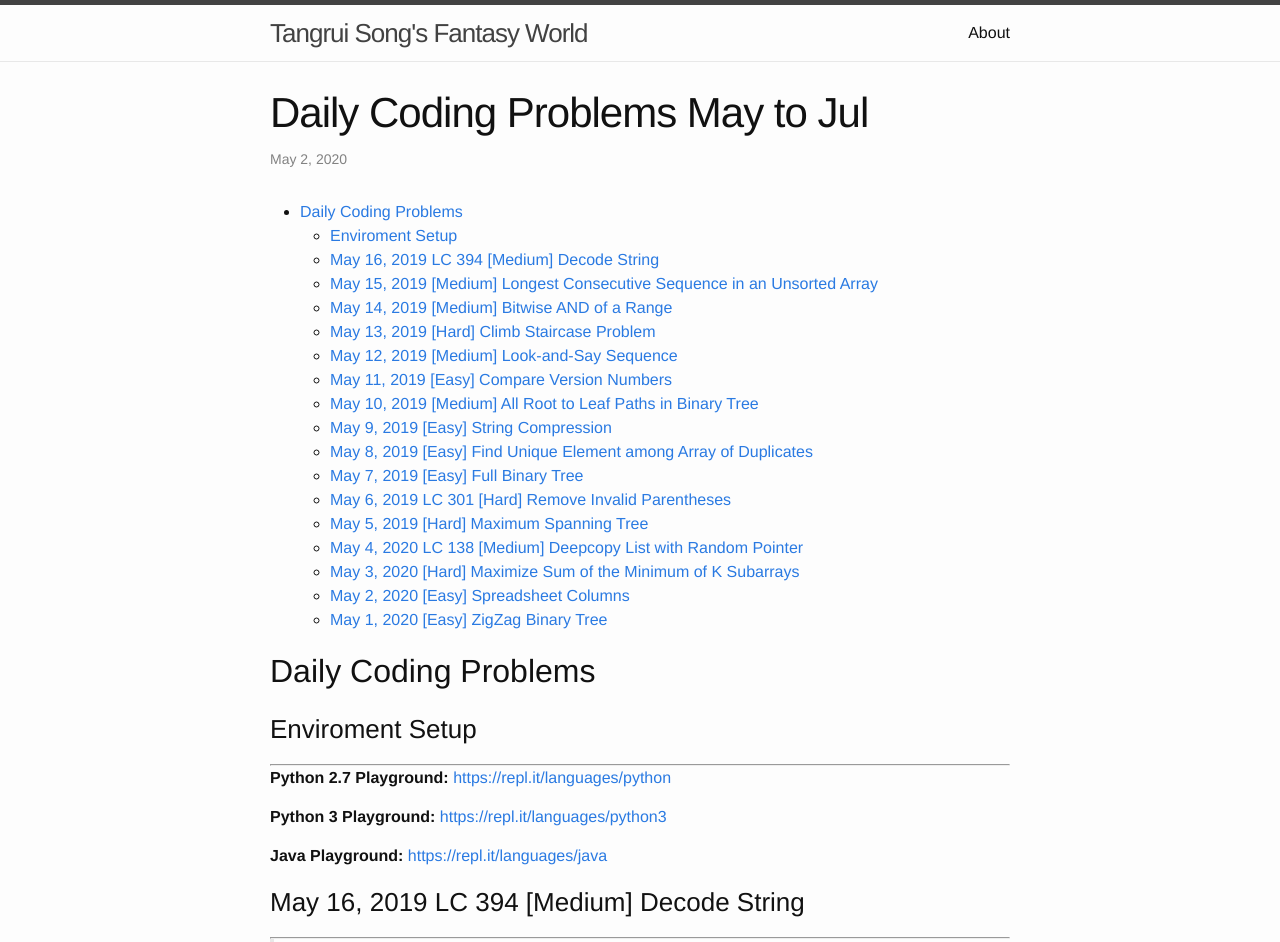
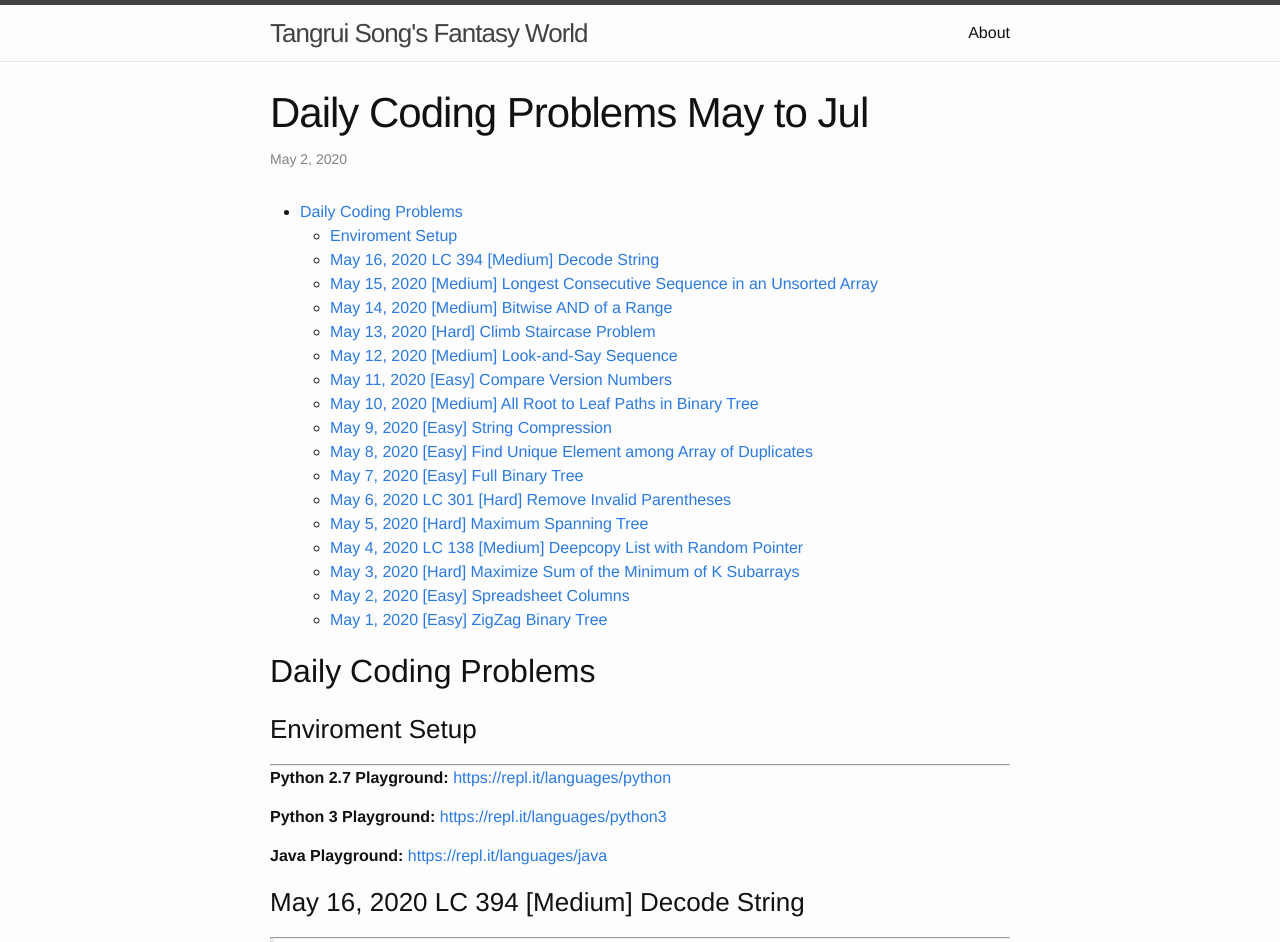
Before and after one commit to trsong/trsong.github.io, a Jekyll site: the page built from _posts/2020-05-01-DailyQuestionsMay.md, in a window 1280 px wide and 1400 px high. Shown: the top 942 px of the window. Built offline with Jekyll 4.4.1, drawn with Linux system fonts in a browser that asks for light colours; some of the changed text lies outside the part shown.

Commit message:
Fix the incorrect date in title

````diff
--- a/_posts/2020-05-01-DailyQuestionsMay.md
+++ b/_posts/2020-05-01-DailyQuestionsMay.md
@@ -34,12 +34,12 @@ You should return the following, as a string:
 -->
 
 
-### May 16, 2019 LC 394 \[Medium\] Decode String
+### May 16, 2020 LC 394 \[Medium\] Decode String
 ---
 > **Question:** Given a string with a certain rule: `k[string]` should be expanded to string `k` times. So for example, `3[abc]` should be expanded to `abcabcabc`. Nested expansions can happen, so `2[a2[b]c]` should be expanded to `abbcabbc`.
 
 
-### May 15, 2019 \[Medium\] Longest Consecutive Sequence in an Unsorted Array
+### May 15, 2020 \[Medium\] Longest Consecutive Sequence in an Unsorted Array
 ---
 > **Question:** Given an array of integers, return the largest range, inclusive, of integers that are all included in the array.
 >
@@ -127,7 +127,7 @@ if __name__ == '__main__':
 ```
 
 
-### May 14, 2019 \[Medium\] Bitwise AND of a Range
+### May 14, 2020 \[Medium\] Bitwise AND of a Range
 ---
 > **Question:** Write a function that returns the bitwise AND of all integers between M and N, inclusive.
 
@@ -225,7 +225,7 @@ if __name__ == '__main__':
     unittest.main(exit=False)
 ```
 
-### May 13, 2019 \[Hard\] Climb Staircase Problem
+### May 13, 2020 \[Hard\] Climb Staircase Problem
 ---
 > **Question:** There exists a staircase with N steps, and you can climb up either 1 or 2 steps at a time. Given N, write a function that **PRINT** out all possible unique ways you can climb the staircase. The **ORDER** of the steps matters.
 >
@@ -360,7 +360,7 @@ if __name__ == '__main__':
     unittest.main(exit=False)
 ```
 
-### May 12, 2019 \[Medium\] Look-and-Say Sequence
+### May 12, 2020 \[Medium\] Look-and-Say Sequence
 ---
 > **Question:** The "look and say" sequence is defined as follows: beginning with the term 1, each subsequent term visually describes the digits appearing in the previous term. The first few terms are as follows:
 
@@ -430,7 +430,7 @@ if __name__ == '__main__':
     unittest.main(exit=False)
 ```
 
-### May 11, 2019 \[Easy\] Compare Version Numbers
+### May 11, 2020 \[Easy\] Compare Version Numbers
 ---
 > **Question:** Version numbers are strings that are used to identify unique states of software products. A version number is in the format a.b.c.d. and so on where a, b, etc. are numeric strings separated by dots. These generally represent a hierarchy from major to minor changes.
 >
@@ -567,7 +567,7 @@ if __name__ == '__main__':
 ```
 
 
-### May 10, 2019 \[Medium\] All Root to Leaf Paths in Binary Tree
+### May 10, 2020 \[Medium\] All Root to Leaf Paths in Binary Tree
 ---
 > **Question:** Given a binary tree, return all paths from the root to leaves.
 >
@@ -655,7 +655,7 @@ if __name__ == '__main__':
     unittest.main(exit=False)
 ```
 
-### May 9, 2019  \[Easy\] String Compression
+### May 9, 2020  \[Easy\] String Compression
 ---
 > **Question:** Given an array of characters with repeats, compress it in place. The length after compression should be less than or equal to the original array.
 
@@ -750,7 +750,7 @@ if __name__ == '__main__':
     unittest.main(exit=False)
 ```
 
-### May 8, 2019  \[Easy\] Find Unique Element among Array of Duplicates
+### May 8, 2020  \[Easy\] Find Unique Element among Array of Duplicates
 ---
 > **Question:** Given an array of integers, arr, where all numbers occur twice except one number which occurs once, find the number. Your solution should ideally be `O(n)` time and use constant extra space.
 
@@ -803,7 +803,7 @@ if __name__ == '__main__':
     unittest.main(exit=False)
 ```
 
-### May 7, 2019  \[Easy\] Full Binary Tree
+### May 7, 2020  \[Easy\] Full Binary Tree
 ---
 > **Question:** Given a binary tree, remove the nodes in which there is only 1 child, so that the binary tree is a full binary tree.
 >
@@ -958,7 +958,7 @@ if __name__ == '__main__':
     unittest.main(exit=False)
 ```
 
-### May 6, 2019 LC 301 \[Hard\] Remove Invalid Parentheses
+### May 6, 2020 LC 301 \[Hard\] Remove Invalid Parentheses
 ---
 > **Question:** Remove the minimum number of invalid parentheses in order to make the input string valid. Return all possible results.
 >
@@ -1114,7 +1114,7 @@ if __name__ == '__main__':
     unittest.main(exit=False)
 ```
 
-### May 5, 2019 \[Hard\] Maximum Spanning Tree
+### May 5, 2020 \[Hard\] Maximum Spanning Tree
 ---
 > **Question:** Recall that the minimum spanning tree is the subset of edges of a tree that connect all its vertices with the smallest possible total edge weight.
 >
````
